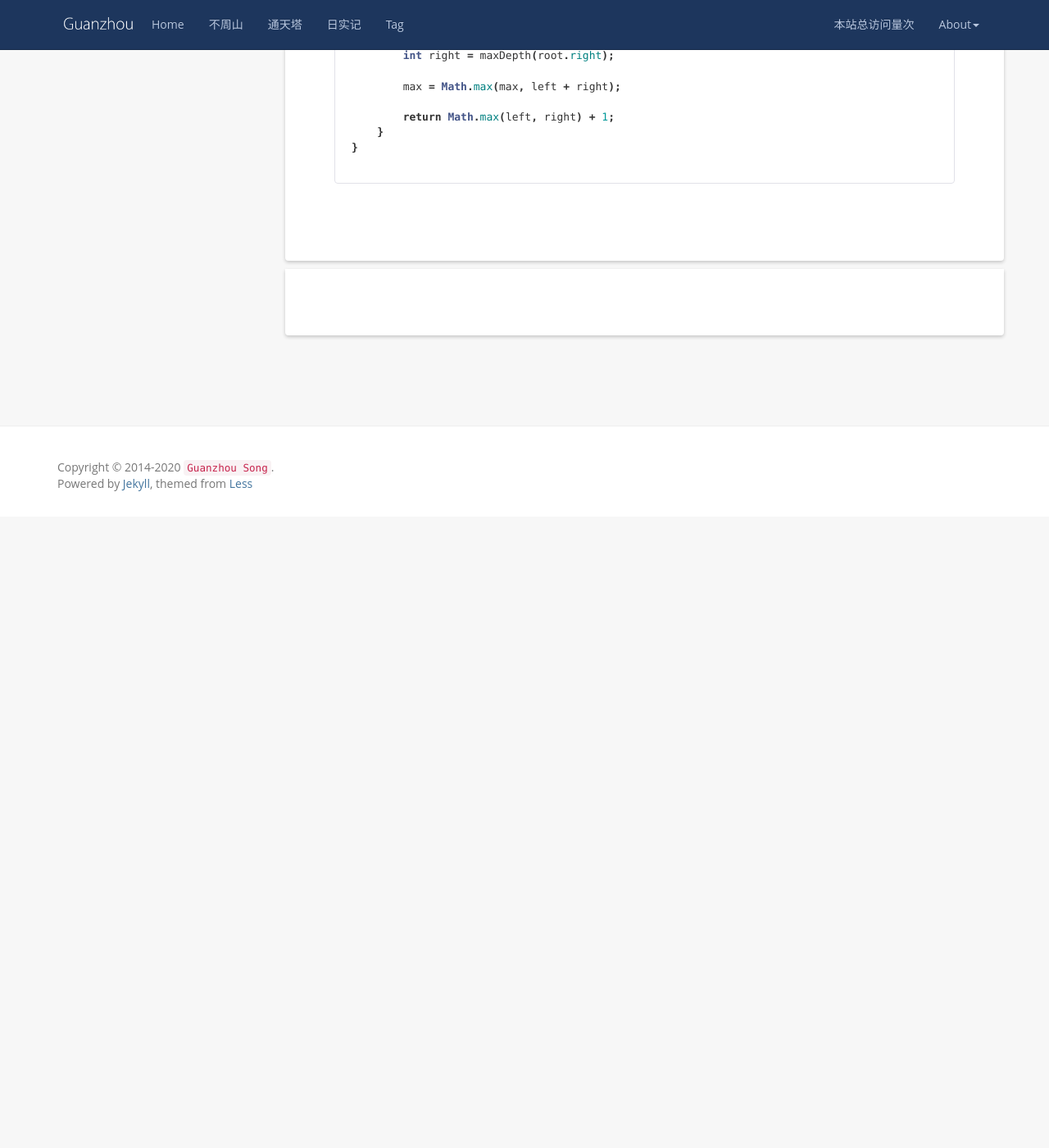
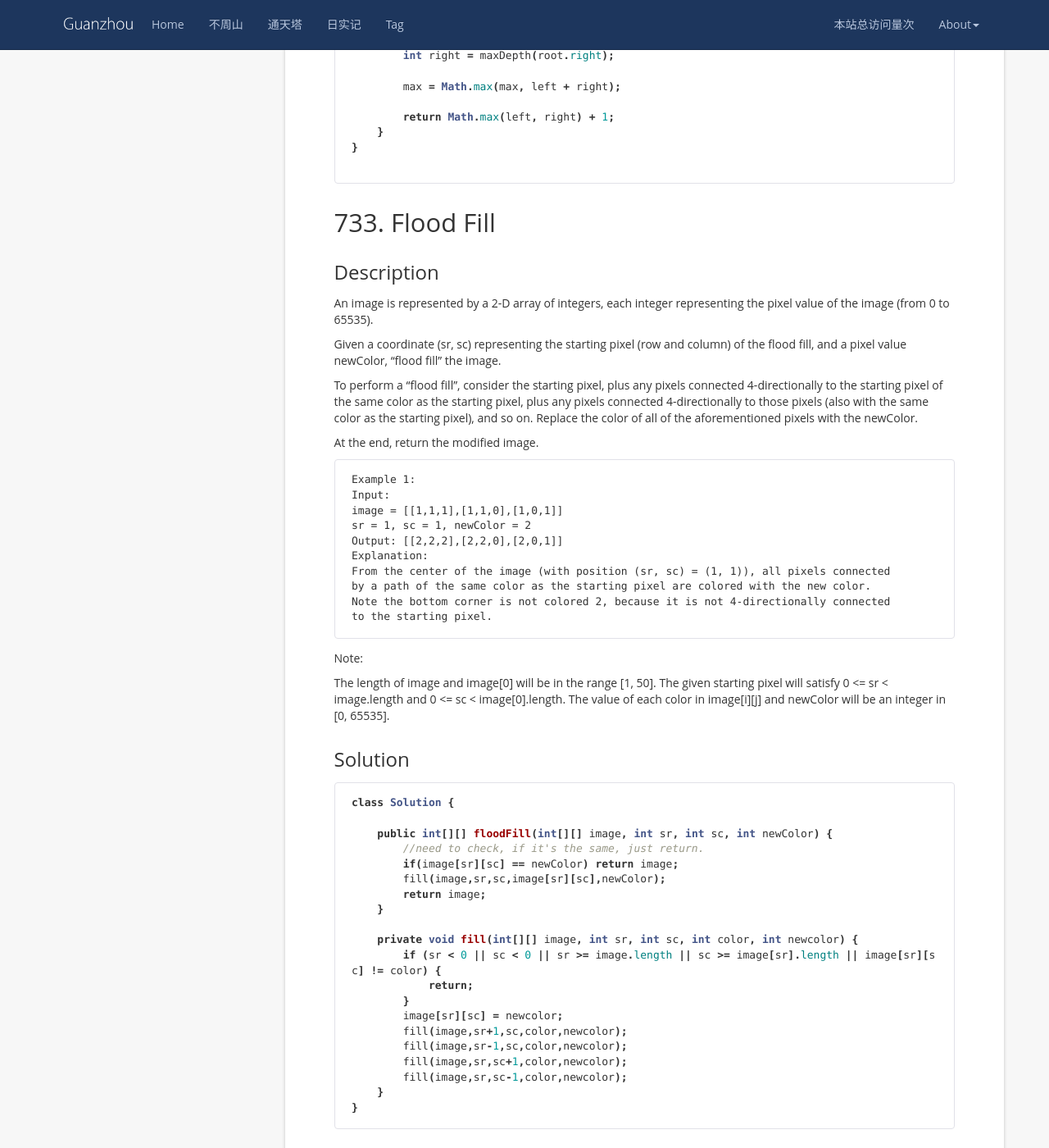
Before and after one commit to wangsimin04/GuanzhouSong.github.io, a Jekyll site: the page built from _posts/2020-01-01-LeetCode.md, in a window 1280 px wide and 1400 px high, scrolled down 2683 px. Shown: the whole window at 82% size. Built offline with Jekyll 4.4.1, drawn with Linux system fonts in a browser that asks for light colours; nearby versions of some CDN libraries; comment, search, counter and statistics services are not loaded; before the commit the page ends 3313 px from its top, so only the background shows below that.

Commit message:
Update 2020-01-01-LeetCode.md

````diff
--- a/_posts/2020-01-01-LeetCode.md
+++ b/_posts/2020-01-01-LeetCode.md
@@ -133,3 +133,55 @@ public class Solution {
 }
 
 ```
+
+## 733. Flood Fill
+### Description
+An image is represented by a 2-D array of integers, each integer representing the pixel value of the image (from 0 to 65535).
+
+Given a coordinate (sr, sc) representing the starting pixel (row and column) of the flood fill, and a pixel value newColor, "flood fill" the image.
+
+To perform a "flood fill", consider the starting pixel, plus any pixels connected 4-directionally to the starting pixel of the same color as the starting pixel, plus any pixels connected 4-directionally to those pixels (also with the same color as the starting pixel), and so on. Replace the color of all of the aforementioned pixels with the newColor.
+
+At the end, return the modified image.
+
+```
+Example 1:
+Input:
+image = [[1,1,1],[1,1,0],[1,0,1]]
+sr = 1, sc = 1, newColor = 2
+Output: [[2,2,2],[2,2,0],[2,0,1]]
+Explanation:
+From the center of the image (with position (sr, sc) = (1, 1)), all pixels connected
+by a path of the same color as the starting pixel are colored with the new color.
+Note the bottom corner is not colored 2, because it is not 4-directionally connected
+to the starting pixel.
+```
+Note:
+
+The length of image and image[0] will be in the range [1, 50].
+The given starting pixel will satisfy 0 <= sr < image.length and 0 <= sc < image[0].length.
+The value of each color in image[i][j] and newColor will be an integer in [0, 65535].
+
+### Solution
+```java
+class Solution {
+
+    public int[][] floodFill(int[][] image, int sr, int sc, int newColor) {
+    	//need to check, if it's the same, just return.
+        if(image[sr][sc] == newColor) return image;
+        fill(image,sr,sc,image[sr][sc],newColor);
+        return image;
+    }
+
+    private void fill(int[][] image, int sr, int sc, int color, int newcolor) {
+        if (sr < 0 || sc < 0 || sr >= image.length || sc >= image[sr].length || image[sr][sc] != color) {
+            return;
+        }
+        image[sr][sc] = newcolor;
+        fill(image,sr+1,sc,color,newcolor);
+        fill(image,sr-1,sc,color,newcolor);
+        fill(image,sr,sc+1,color,newcolor);
+        fill(image,sr,sc-1,color,newcolor);
+    }
+}
+```
````
